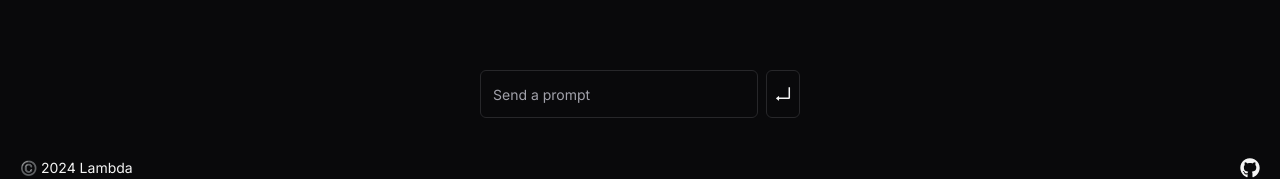
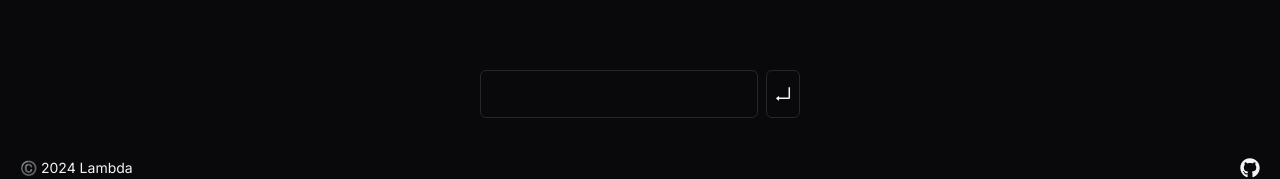
Before and after one commit to lambda-mena/lambda-assistant, a Next.js app: page /ai/prompt in a window 1280 px wide. Shown: the part 602-781 px from the top of the page. Built offline with nearby package versions, Linux system fonts and the light colour scheme.

Commit message:
refactor: change from input to textarea

```diff
--- a/src/components/ai/prompt-form.tsx
+++ b/src/components/ai/prompt-form.tsx
@@ -1,15 +1,22 @@
 "use client";
 
 import { useChat } from "ai/react";
+import { KeyboardEvent, useRef } from "react";
 import { Button } from "@/components/ui/button";
 import { MessageArea } from "@/components/ui/message-area";
+import styles from "@/styles/scrollbar.module.css";
 import { AiOutlineEnter } from "react-icons/ai";
-import { Input } from "@/components/ui/input";
+import { Textarea } from "../ui/textarea";
 
 export const PromptForm = () => {
-  const { messages, input, handleInputChange, handleSubmit, isLoading } = useChat({
-    api: '/api/prompt'
-  });
+  const { messages, input, handleInputChange, handleSubmit, isLoading } = useChat({api: '/api/prompt'});
+  const ref = useRef<HTMLButtonElement>(null);
+
+  const clickSubmitButton = (e: KeyboardEvent<HTMLTextAreaElement>) => {
+    if (e.key == 'Enter' && !e.shiftKey) {
+      ref.current!.click();
+    }
+  }
 
   return (
     <>
@@ -19,8 +26,15 @@ export const PromptForm = () => {
         isLoading={isLoading}
       /> : <div className="flex-auto h-96 m-auto text-lg content-center"> Try a prompt. </div>}
       <form onSubmit={handleSubmit} className="flex animate-in fade-in mx-auto my-5 w-full md:w-2/3 lg:w-9/12 xl:w-1/2">
-        <Input className="me-2 h-12" placeholder="Send a prompt" value={input} onChange={handleInputChange} disabled={isLoading} required />
-        <Button type="submit" className="h-12" variant="outline" disabled={isLoading} size="icon">
+        <Textarea
+          className={`${styles.scrollbar} me-2 min-h-1 h-12 max-h-96 text-lg resize-none`}
+          value={input}
+          onKeyDown={(e) => clickSubmitButton(e)}
+          onChange={handleInputChange}
+          disabled={isLoading}
+          required
+        />
+        <Button type="submit" className="h-12" variant="outline" ref={ref} disabled={isLoading} size="icon">
           <AiOutlineEnter size={20} />
         </Button>
       </form>
```
